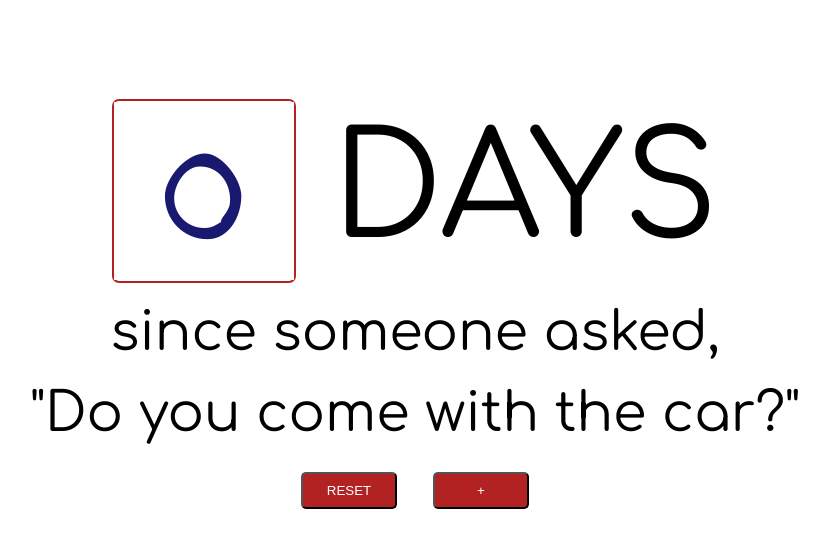
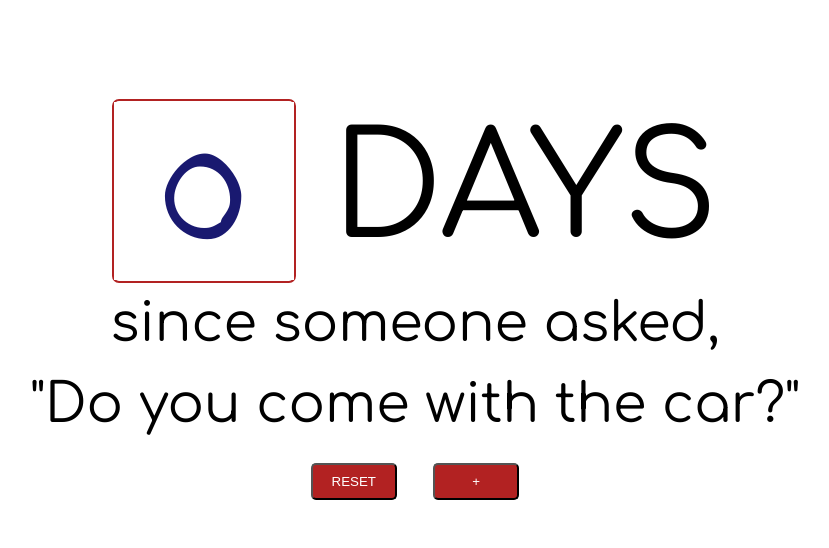
Before and after one commit to wdlaws/dayssince, a plain HTML site: page index.html in a window 1280 px wide. Shown: the whole page, without its empty margins (225-1054 px from the left). Drawn offline with Linux system fonts and the light colour scheme.

Commit message:
fix container div error

```diff
--- a/resources/css/style.css
+++ b/resources/css/style.css
@@ -30,7 +30,6 @@ input {
 }
 
 .container {
-  display:flex;
   margin: 0.5rem auto;
   padding-top:2rem;
   width:90%;
```
Also changed, not shown: index.html (+1 -1 lines).
